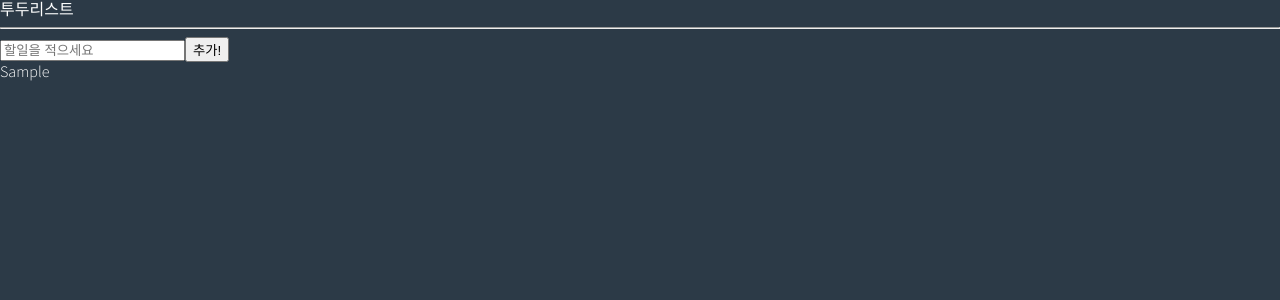
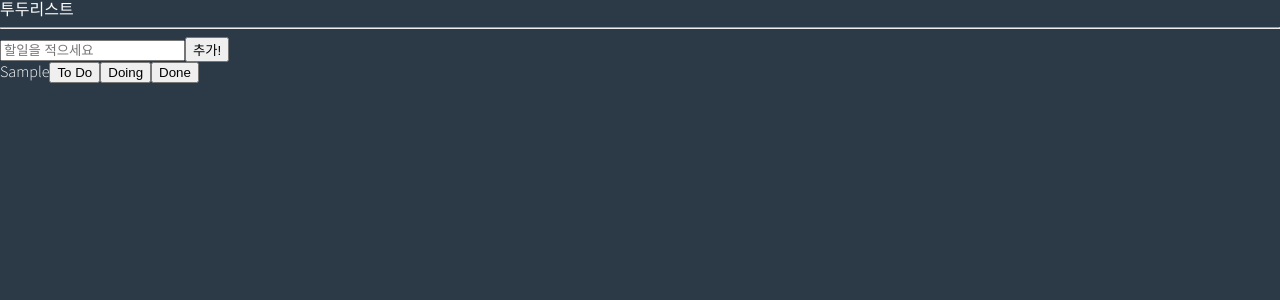
Before and after one commit to seoyeonpp/React-todo, a React (Create React App) app in the folder todo/: page / in a window 1280 px wide. Both pictures are taken after typing "Sample" into the empty fields and a click on the button "추가!". Shown: the top 300 px of the page. Built offline with nearby package versions, Linux system fonts and the light colour scheme.

Commit message:
구조 분할

```diff
--- /dev/null
+++ b/todo/src/atoms.tsx
@@ -0,0 +1,12 @@
+import { atom } from 'recoil';
+
+export interface IToDo {
+    text: string;
+    id: number;
+    category: "TODO" | "DOING" | "DONE";
+}
+
+export const toDoState = atom<IToDo[]>({
+    key: "toDo",
+    default: [],
+});
--- /dev/null
+++ b/todo/src/components/CreateToDo.tsx
@@ -0,0 +1,26 @@
+import { useForm } from 'react-hook-form';
+import { useSetRecoilState } from 'recoil';
+import { toDoState } from '../atoms';
+
+interface IForm {
+    toDo: string;
+}
+
+function CreateToDo() {
+    const { register, handleSubmit, setValue } = useForm<IForm>();
+    const setToDos = useSetRecoilState(toDoState);
+    const onSubmit = ({ toDo }: IForm) => {
+        setToDos((oldToDos) => [{ text: toDo, id: Date.now(), category: "TODO" }, ...oldToDos]);
+        setValue("toDo", "");
+    }
+    return <form onSubmit={handleSubmit(onSubmit)}>
+        <input
+            {...register("toDo", {
+                required: "todo를 입력하세요",
+            })}
+            placeholder='할일을 적으세요' />
+        <button>추가! </button>
+    </form>
+}
+
+export default CreateToDo;
--- /dev/null
+++ b/todo/src/components/ToDo.tsx
@@ -0,0 +1,14 @@
+import { IToDo } from '../atoms';
+
+function ToDo({ text }: IToDo) {
+    return (
+        <li>
+            {text}
+            <button>To Do</button>
+            <button>Doing</button>
+            <button>Done</button>
+        </li>
+    )
+}
+
+export default ToDo;
--- a/todo/src/components/ToDoList.tsx
+++ b/todo/src/components/ToDoList.tsx
@@ -1,44 +1,22 @@
-import React, { useState } from 'react';
-import { useForm } from "react-hook-form";
-import { atom, useRecoilState, useRecoilValue, useSetRecoilState } from 'recoil';
+import { useRecoilValue } from 'recoil';
+import { toDoState } from '../atoms';
+import CreateToDo from './CreateToDo';
+import ToDo from './ToDo';
 
 
-interface IForm {
-    toDo: string;
-}
-interface IToDo {
-    text: string;
-    id: number;
-    category: "TODO" | "DOING" | "DONE";
-}
-const toDoState = atom<IToDo[]>({
-    key: "toDo",
-    default: [],
-})
 
 function ToDoList() {
-    const [toDos, setToDos] = useRecoilState(toDoState);
+    const toDos = useRecoilValue(toDoState);
     // const value = useRecoilValue(toDoState);
     // const modFn = useSetRecoilState(toDoState);
-    const { register, handleSubmit, setValue } = useForm<IForm>();
-    const onSubmit = ({ toDo }: IForm) => {
-        setToDos((oldToDos) => [{ text: toDo, id: Date.now(), category: "TODO" }, ...oldToDos]);
-        setValue("toDo", "");
-    }
+
     return (
         <div>
             <h1>투두리스트</h1>
             <hr />
-            <form onSubmit={handleSubmit(onSubmit)}>
-                <input
-                    {...register("toDo", {
-                        required: "todo를 입력하세요",
-                    })}
-                    placeholder='할일을 적으세요' />
-                <button>추가! </button>
-            </form>
+            <CreateToDo />
             <ul>
-                {toDos.map(toDo => <li key={toDo.id}>{toDo.text}</li>)}
+                {toDos.map((toDo) => <ToDo key={toDo.id} {...toDo} />)}
             </ul>
         </div>
     )
```
